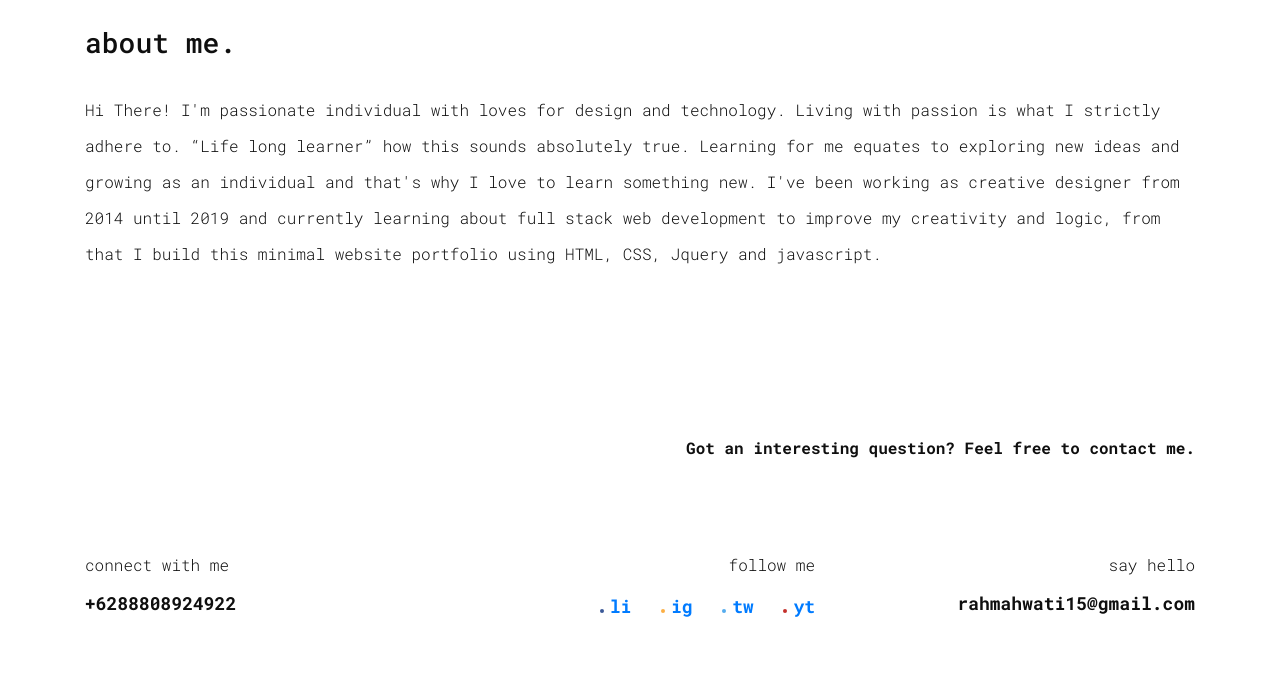
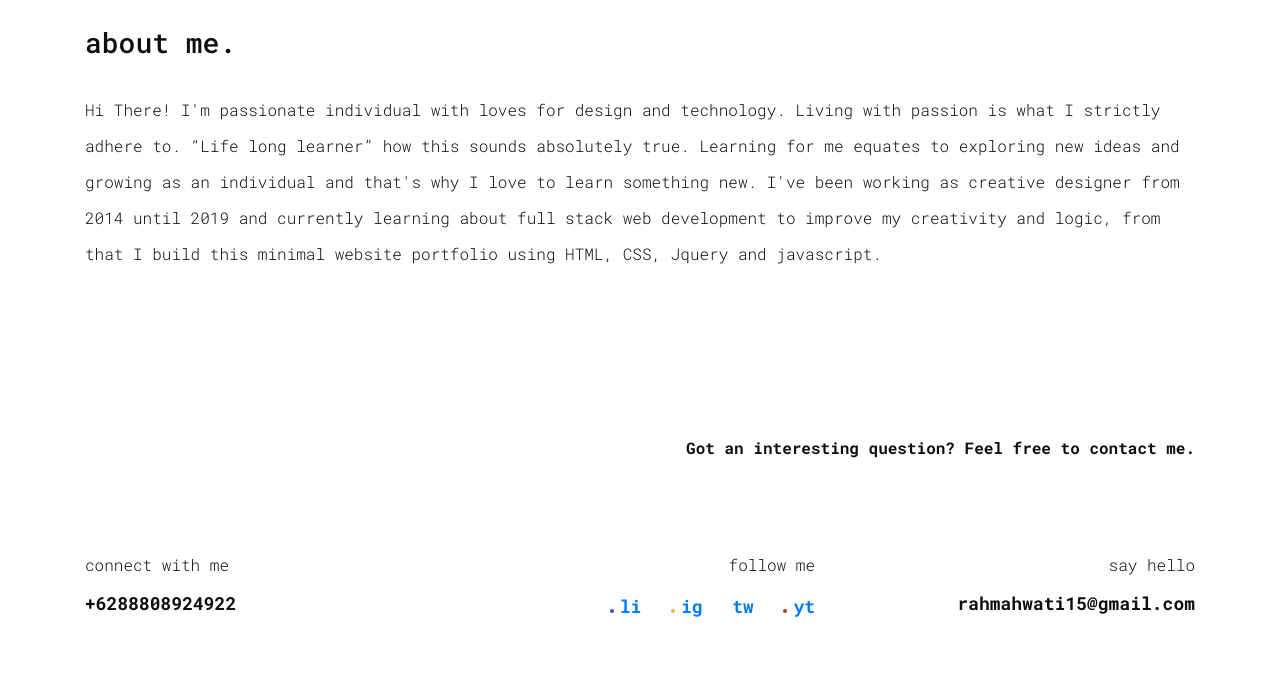
Before and after one commit to merahmahrun/portfolio.github.io, a plain HTML site: page about.html in a window 1280 px wide. Shown: the part 642-1329 px from the top of the page. Drawn offline with nearby package versions, Linux system fonts and the light colour scheme.

Commit message:
Update style.css

```diff
--- a/style.css
+++ b/style.css
@@ -513,7 +513,7 @@ h6 {
       background: #fcaf45;
 }
 
-#tw::before {
+#be::before {
       display: inline-block;
       content: '';
       border-radius: 100%;
```
